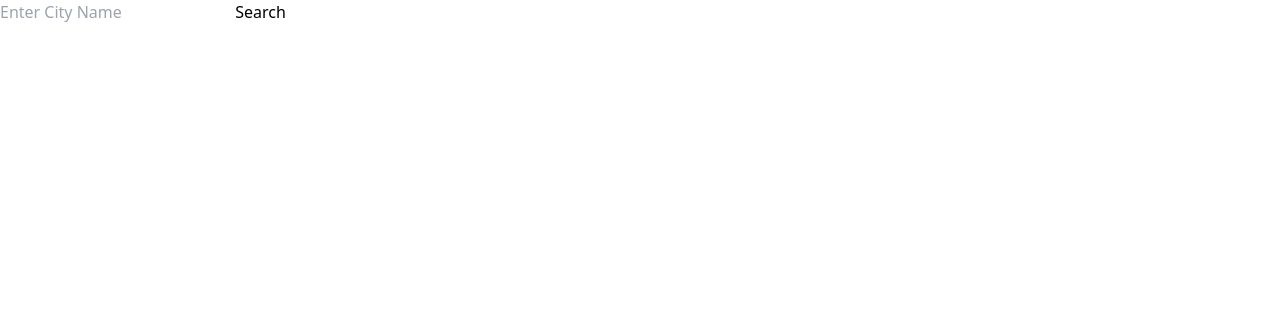
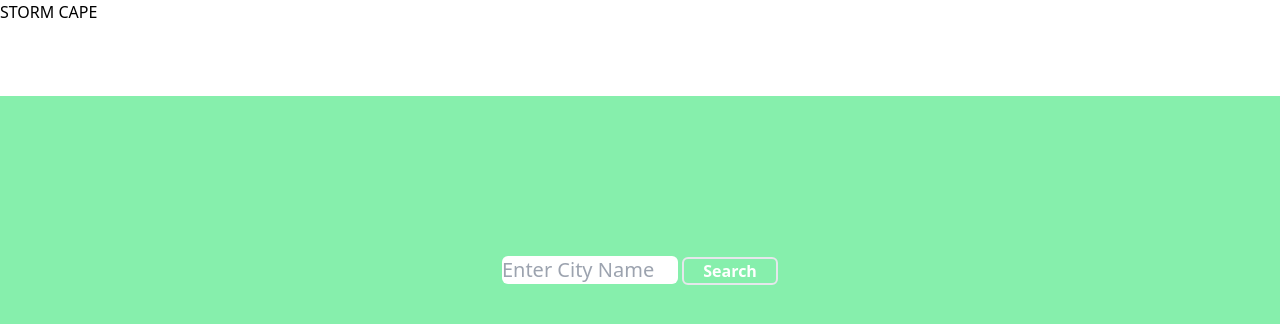
Before and after one commit to aryan55254/StormCape, a website: page index.html in a window 1280 px wide. Drawn offline with Linux system fonts and the light colour scheme.

Commit message:
basic styling

```diff
--- a/index.html
+++ b/index.html
@@ -1,20 +1,29 @@
 <!DOCTYPE html>
 <html lang="en">
+
 <head>
     <meta charset="UTF-8">
     <meta name="viewport" content="width=device-width, initial-scale=1.0">
     <title>STORMCAPE</title>
     <link rel="stylesheet" href="./output.css">
 </head>
-<body>
-    <div>
-        <input id="cityinput" type="text" placeholder="Enter City Name">
-        <button id="button01">Search</button>
+
+<body class="bg-green-300">
+    <div class="bg-white w-auto h-24">
+        <h1>STORM CAPE</h1>
     </div>
-    <div>
-        <h3 id="cityname" ></h3>
-        <h6 id="citytime"></h6>
-        <p id="temp"></p>
+    <div class="mt-40 justify-items-center">
+        <div>
+            <input class=" h-7 w-44 text-xl   rounded-md " id="cityinput" type="text" placeholder="Enter City Name">
+            <button class=" rounded-md text-white border-2 w-24  h-7 font-bold"  id="button01">
+                Search
+            </button>
+        </div>
+        <div class="mt-32">
+            <h3 id="cityname"></h3>
+            <h6 id="citytime"></h6>
+            <p id="temp"></p>
+        </div>
     </div>
     <script src="./script.js"></script>
 </body>
```
Also changed, not shown: output.css.
